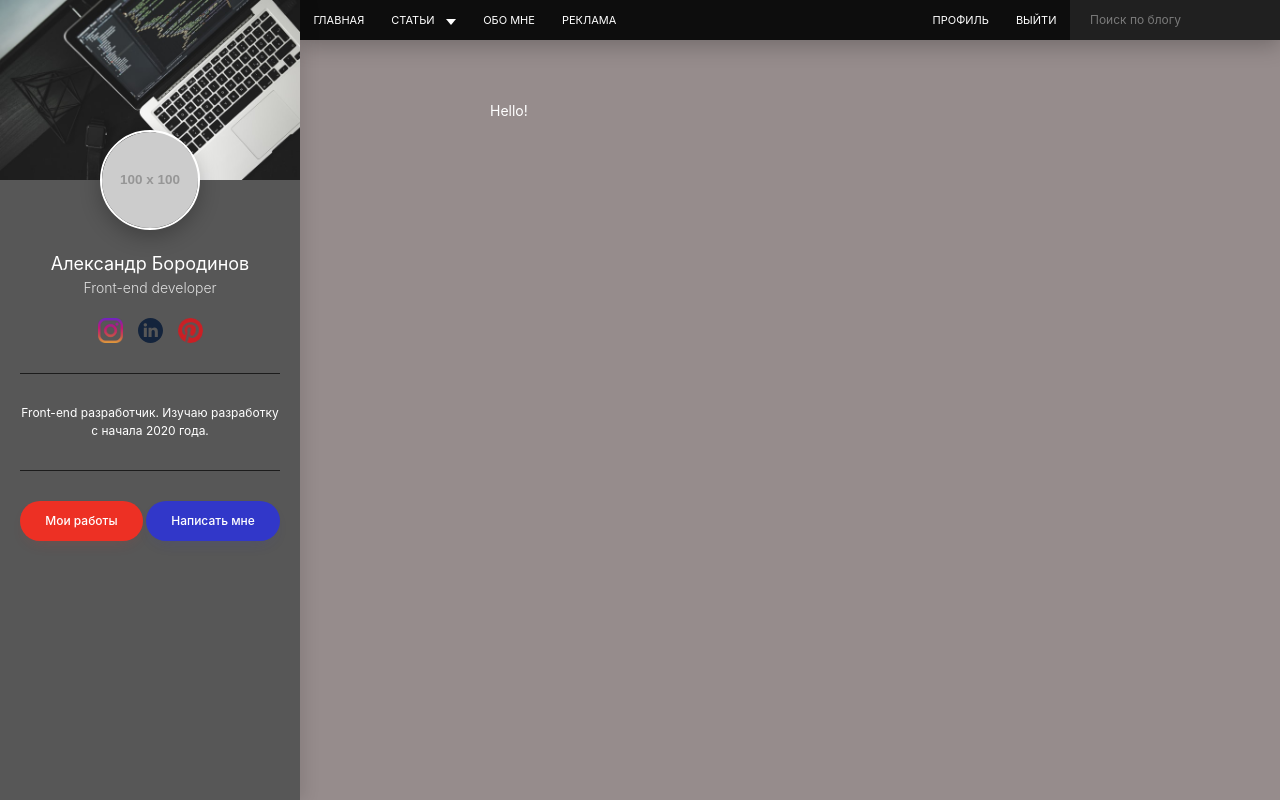
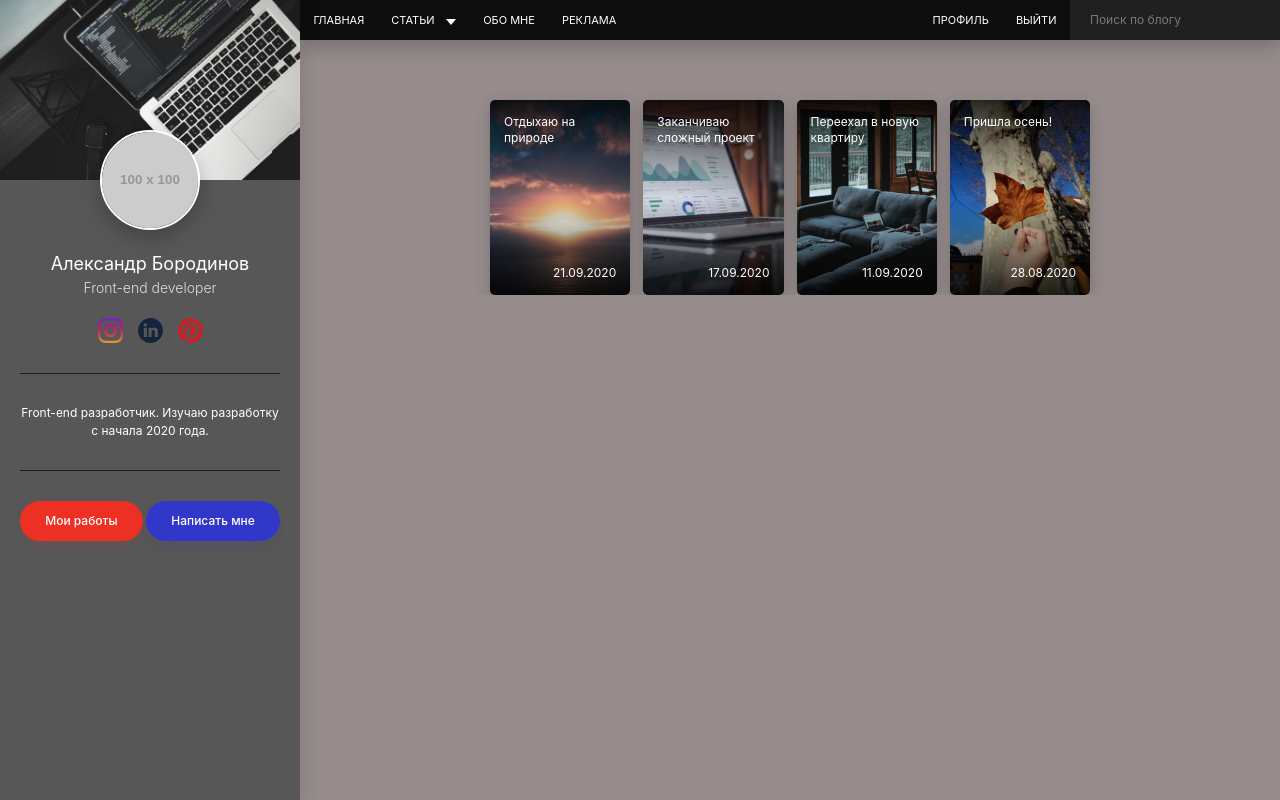
Before and after one commit to yaborodinov/my-blog, a website: page src/index.html in a window 1280 px wide. Drawn offline with nearby package versions, Linux system fonts and the light colour scheme; files that its build step writes are made by us from their sources; placeholder pictures from the web are drawn by us.

Commit message:
add stories block

```diff
--- /dev/null
+++ b/src/assets/scss/blocks/stories.scss
@@ -0,0 +1,64 @@
+.stories{
+    display: grid;
+    grid-template-columns: 1fr 1fr 1fr 1fr;
+    grid-column-gap: 13px;
+    grid-template-rows: 195px;
+}
+.stories__item{
+    position: relative;
+    background-color: #ccc;
+    border-radius: 5px;
+    overflow: hidden;
+    box-shadow: 0 5px 15px rgba($black, 0.2);
+    cursor: pointer;
+    &:after{
+        content: "";
+        display: block;
+        width: 100%;
+        height: 100%;
+        position: absolute;
+        top: 0;
+        left: 0;
+        z-index: 2;
+        background-image: linear-gradient(to bottom, rgba($black, 0.8), rgba($black, 0) 50%, rgba($black, 0.8) );
+    }
+    &:hover{
+        .stories__preview{
+            transform: scale(1.3);
+            transition-duration: 2s;
+        }
+    }
+}
+
+.stories__preview{
+    display: block;
+    width: 100%;
+    height: 100%;
+    object-fit: cover;
+    position: absolute;
+    top: 0;
+    left: 0;
+    z-index: 1;
+    transition: transform .5s ease-in-out;
+
+}
+
+.stories__title,
+.stories__date{
+    font-size: 1.2rem;
+    color: $white;
+    position: absolute;
+    left: 0;
+    z-index: 3;
+    padding: 1.4rem;
+    width: 100%;
+    line-height: 1.3;
+}
+.stories__title{
+    top: 0;
+}
+
+.stories__date{
+    bottom: 0;
+    text-align: right;
+}
--- a/src/assets/scss/style.scss
+++ b/src/assets/scss/style.scss
@@ -32,3 +32,4 @@
 @import "blocks/profile.scss";
 @import "blocks/social.scss";
 @import "blocks/btn.scss";
+@import "blocks/stories.scss";
--- a/src/index.html
+++ b/src/index.html
@@ -3,4 +3,26 @@
 title: My blog
 ---
 
-Hello!
+<div class="stories">
+    <div class="stories__item">
+        <img class="stories__preview" src="assets/images/stories/stories1.jpg" alt="">
+        <div class="stories__title">Отдыхаю на природе</div>
+        <time class="stories__date" datetime="2020-09-21 19:05">21.09.2020</time>
+    </div>
+    <div class="stories__item">
+        <img class="stories__preview" src="assets/images/stories/stories2.jpg" alt="">
+        <div class="stories__title">Заканчиваю сложный проект</div>
+        <time class="stories__date" datetime="2020-09-21 19:05">17.09.2020</time>
+    </div>
+    <div class="stories__item">
+        <img class="stories__preview" src="assets/images/stories/stories3.jpg" alt="">
+        <div class="stories__title">Переехал в новую квартиру</div>
+        <time class="stories__date" datetime="2020-09-21 19:05">11.09.2020</time>
+    </div>
+    <div class="stories__item">
+        <img class="stories__preview" src="assets/images/stories/stories4.jpg" alt="">
+        <div class="stories__title">Пришла осень!</div>
+        <time class="stories__date" datetime="2020-09-21 19:05">28.08.2020</time>
+    </div>
+
+</div>
```
Also changed, not shown: dist/assets/css/style.min.css, dist/assets/images/stories/Rectangle 4 (2).jpg (added), dist/assets/images/stories/Rectangle 4 (3).jpg (added), dist/assets/images/stories/Rectangle 4 (4).jpg (added), dist/assets/images/stories/Rectangle 4 (5).jpg (added), dist/assets/images/stories/stories1.jpg (added), dist/assets/images/stories/stories2.jpg (added), dist/assets/images/stories/stories3.jpg (added), dist/assets/images/stories/stories4.jpg (added), dist/index.html, src/assets/images/stories/stories1.jpg (added), src/assets/images/stories/stories2.jpg (added), src/assets/images/stories/stories3.jpg (added), src/assets/images/stories/stories4.jpg (added), 1 more files.
